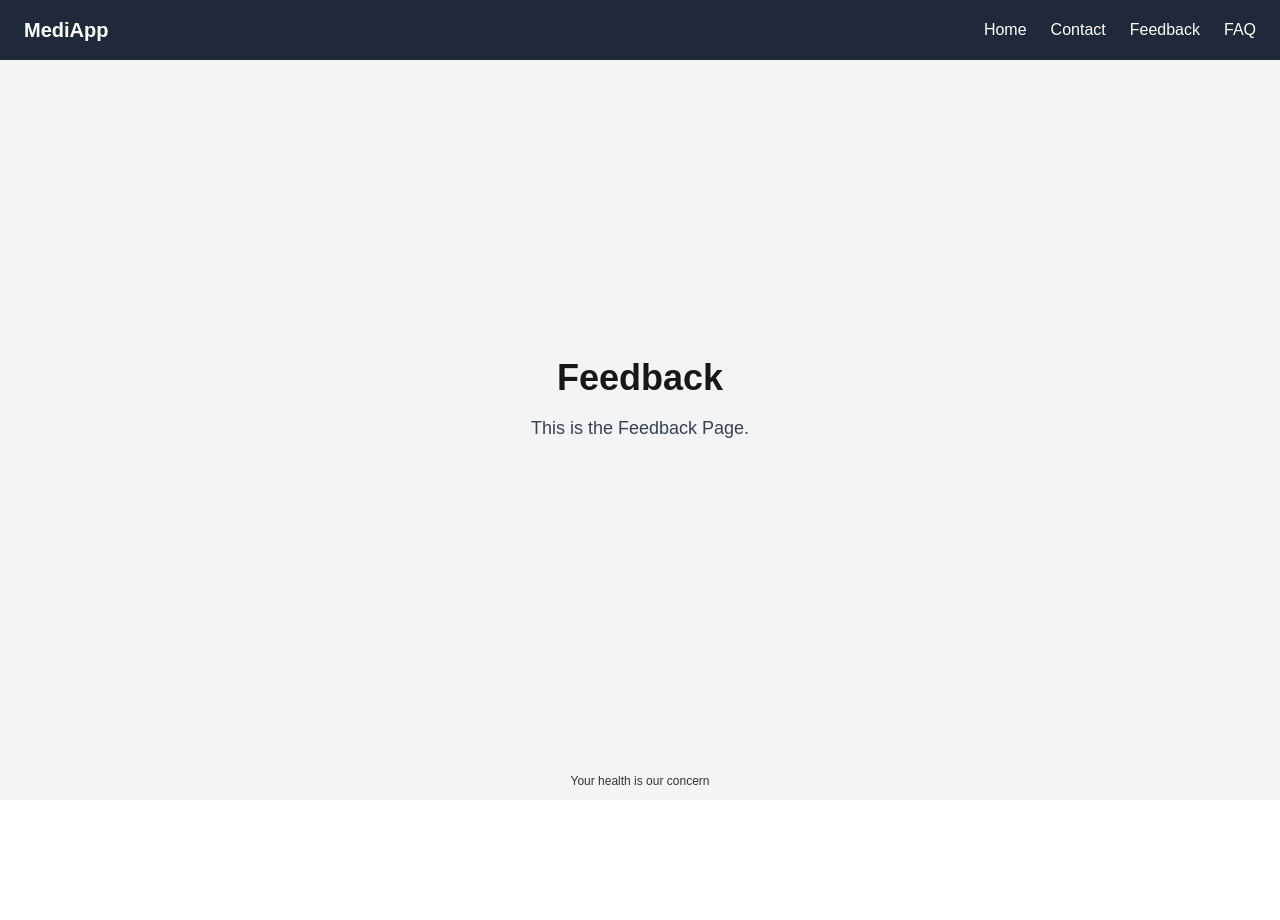
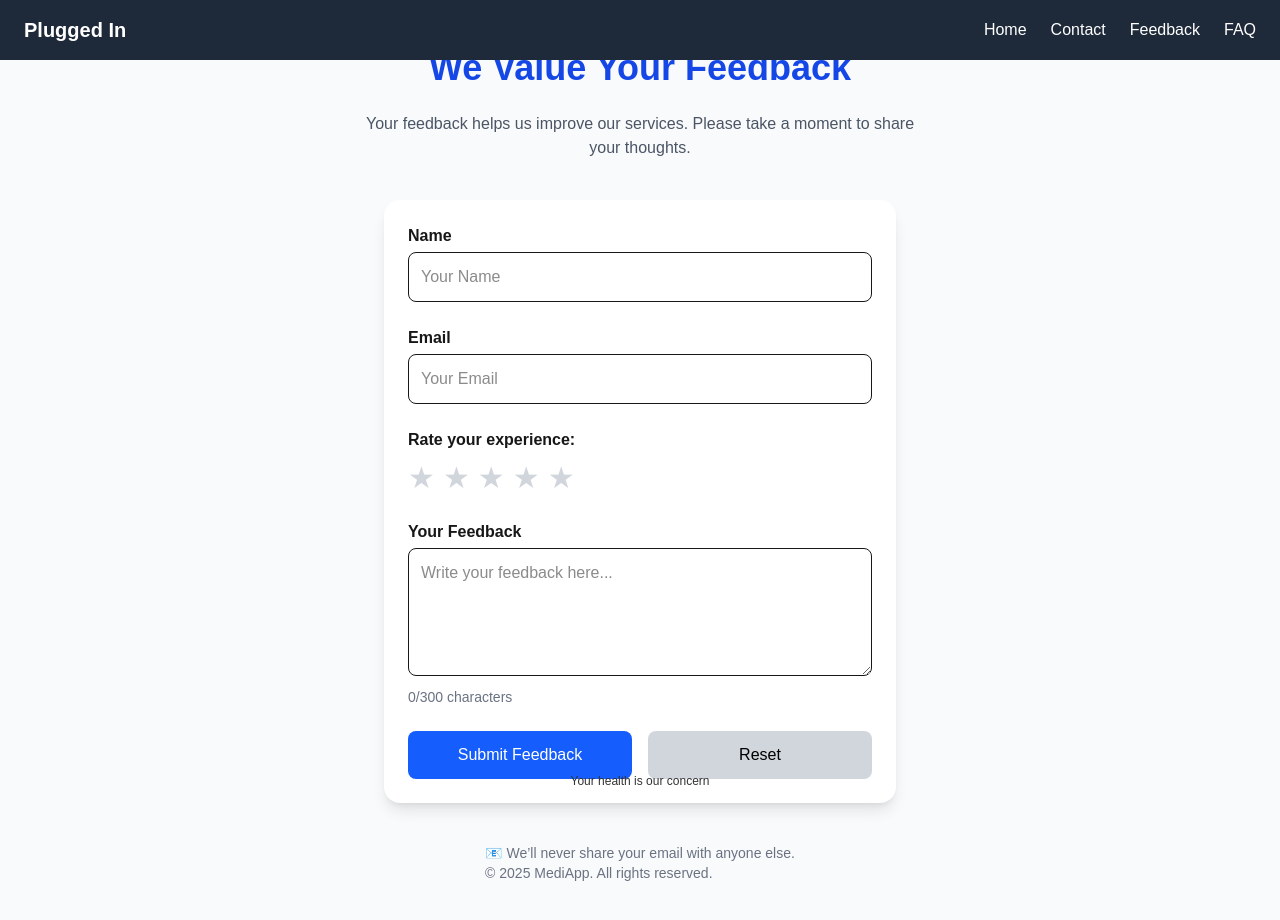
Before and after one commit to Tsinanga/project, a Next.js app in the folder my-app/: page /feedback in a window 1280 px wide. Shown: the top 920 px of the page. Before the commit the page ends 800 px from the top, so only its background shows below. Built offline with nearby package versions, Linux system fonts and the light colour scheme.

Commit message:
Updated project with latest changes

```diff
--- a/my-app/src/app/components/Navbar/Navbar.tsx
+++ b/my-app/src/app/components/Navbar/Navbar.tsx
@@ -8,7 +8,7 @@ function Navbar() {
   return (
     <nav className="bg-gray-800 text-white px-6 py-4">
       <div className="max-w-7xl mx-auto flex justify-between items-center">
-        <div className="text-xl font-bold">MediApp </div>
+        <div className="text-xl font-bold">Plugged In </div>
 
 
 
--- a/my-app/src/app/feedback/page.tsx
+++ b/my-app/src/app/feedback/page.tsx
@@ -1,10 +1,186 @@
 'use client';
 
+import { useState } from 'react';
+
 export default function FeedbackPage() {
+  const [form, setForm] = useState({
+    name: '',
+    email: '',
+    rating: 0,
+    message: '',
+  });
+
+  const [errors, setErrors] = useState<{ [key: string]: string }>({});
+  const [loading, setLoading] = useState(false);
+  const [submitted, setSubmitted] = useState(false);
+
+  const handleChange = (
+    e: React.ChangeEvent<HTMLInputElement | HTMLTextAreaElement>
+  ) => {
+    setForm({ ...form, [e.target.name]: e.target.value });
+    setErrors({ ...errors, [e.target.name]: '' }); // clear errors on typing
+  };
+
+  const handleRating = (rating: number) => {
+    setForm({ ...form, rating });
+    setErrors({ ...errors, rating: '' });
+  };
+
+  const validateForm = () => {
+    const newErrors: { [key: string]: string } = {};
+    if (!form.name.trim()) newErrors.name = 'Name is required';
+    if (!form.email.trim()) newErrors.email = 'Email is required';
+    else if (!/\S+@\S+\.\S+/.test(form.email))
+      newErrors.email = 'Enter a valid email';
+    if (form.rating === 0) newErrors.rating = 'Please select a rating';
+    if (!form.message.trim()) newErrors.message = 'Feedback cannot be empty';
+    else if (form.message.length < 10)
+      newErrors.message = 'Feedback must be at least 10 characters long';
+    return newErrors;
+  };
+
+  const handleSubmit = (e: React.FormEvent) => {
+    e.preventDefault();
+    const newErrors = validateForm();
+    if (Object.keys(newErrors).length > 0) {
+      setErrors(newErrors);
+      return;
+    }
+
+    setLoading(true);
+
+    // Simulate async submission
+    setTimeout(() => {
+      setLoading(false);
+      setSubmitted(true);
+      alert(`Thank you for your feedback, ${form.name || 'Guest'}!`);
+      setForm({ name: '', email: '', rating: 0, message: '' });
+    }, 1500);
+  };
+
+  const handleReset = () => {
+    setForm({ name: '', email: '', rating: 0, message: '' });
+    setErrors({});
+    setSubmitted(false);
+  };
+
   return (
-    <div className="min-h-screen flex flex-col items-center justify-center bg-gray-100">
-      <h1 className="text-4xl font-bold mb-4">Feedback</h1>
-      <p className="text-lg text-gray-700">This is the Feedback Page.</p>
+    <div className="min-h-screen bg-gray-50 dark:bg-gray-900 py-12 px-6 flex flex-col items-center">
+      <h1 className="text-4xl font-bold mb-6 text-blue-700 dark:text-blue-400">
+        We Value Your Feedback
+      </h1>
+      <p className="text-gray-600 dark:text-gray-300 mb-10 text-center max-w-xl">
+        Your feedback helps us improve our services. Please take a moment to
+        share your thoughts.
+      </p>
+
+      <form
+        onSubmit={handleSubmit}
+        className="bg-white dark:bg-gray-800 shadow-lg rounded-2xl p-6 space-y-6 w-full max-w-lg"
+      >
+        {/* Name */}
+        <div>
+          <label className="block font-semibold mb-1">Name</label>
+          <input
+            type="text"
+            name="name"
+            value={form.name}
+            onChange={handleChange}
+            placeholder="Your Name"
+            className="w-full border p-3 rounded-lg focus:ring-2 focus:ring-blue-500"
+          />
+          {errors.name && (
+            <p className="text-red-500 text-sm mt-1">{errors.name}</p>
+          )}
+        </div>
+
+        {/* Email */}
+        <div>
+          <label className="block font-semibold mb-1">Email</label>
+          <input
+            type="email"
+            name="email"
+            value={form.email}
+            onChange={handleChange}
+            placeholder="Your Email"
+            className="w-full border p-3 rounded-lg focus:ring-2 focus:ring-blue-500"
+          />
+          {errors.email && (
+            <p className="text-red-500 text-sm mt-1">{errors.email}</p>
+          )}
+        </div>
+
+        {/* Rating */}
+        <div>
+          <p className="font-semibold mb-2">Rate your experience:</p>
+          <div className="flex gap-2">
+            {[1, 2, 3, 4, 5].map((star) => (
+              <button
+                key={star}
+                type="button"
+                onClick={() => handleRating(star)}
+                className={`text-3xl ${
+                  form.rating >= star ? 'text-yellow-500' : 'text-gray-300'
+                } hover:scale-110 transition-transform`}
+              >
+                ★
+              </button>
+            ))}
+          </div>
+          {errors.rating && (
+            <p className="text-red-500 text-sm mt-1">{errors.rating}</p>
+          )}
+        </div>
+
+        {/* Message */}
+        <div>
+          <label className="block font-semibold mb-1">Your Feedback</label>
+          <textarea
+            name="message"
+            value={form.message}
+            onChange={handleChange}
+            placeholder="Write your feedback here..."
+            className="w-full border p-3 rounded-lg h-32 focus:ring-2 focus:ring-blue-500"
+          />
+          <p className="text-gray-500 text-sm mt-1">
+            {form.message.length}/300 characters
+          </p>
+          {errors.message && (
+            <p className="text-red-500 text-sm mt-1">{errors.message}</p>
+          )}
+        </div>
+
+        {/* Submit + Reset */}
+        <div className="flex gap-4">
+          <button
+            type="submit"
+            disabled={loading}
+            className="flex-1 bg-blue-600 text-white py-3 rounded-lg hover:bg-blue-700 transition disabled:opacity-50"
+          >
+            {loading ? 'Submitting...' : 'Submit Feedback'}
+          </button>
+          <button
+            type="button"
+            onClick={handleReset}
+            className="flex-1 bg-gray-300 text-black py-3 rounded-lg hover:bg-gray-400 transition"
+          >
+            Reset
+          </button>
+        </div>
+
+
+        {submitted && !loading && (
+          <p className="text-green-600 font-semibold text-center mt-4">
+            🎉 Your feedback was submitted successfully!
+          </p>
+        )}
+      </form>
+
+
+      <div className="mt-10 text-sm text-gray-500 dark:text-gray-400">
+        <p>📧 We’ll never share your email with anyone else.</p>
+        <p>© 2025 MediApp. All rights reserved.</p>
+      </div>
     </div>
   );
 }
--- a/my-app/src/app/layout.tsx
+++ b/my-app/src/app/layout.tsx
@@ -17,7 +17,7 @@ const geistMono = Geist_Mono({
 
 export const metadata: Metadata = {
 
-  title: "MediApp",
+  title: "Babako",
   description: "Medi App is a secure platform for managing patient records, assigning doctors, tracking prescriptions with ease.",
 };
 <Head>
--- a/my-app/src/app/page.tsx
+++ b/my-app/src/app/page.tsx
@@ -9,7 +9,7 @@ import React from 'react';
 
 export const metadata: Metadata = {
 
-  title: "MediApp",
+  title: "Babako",
 
 };
 
```
